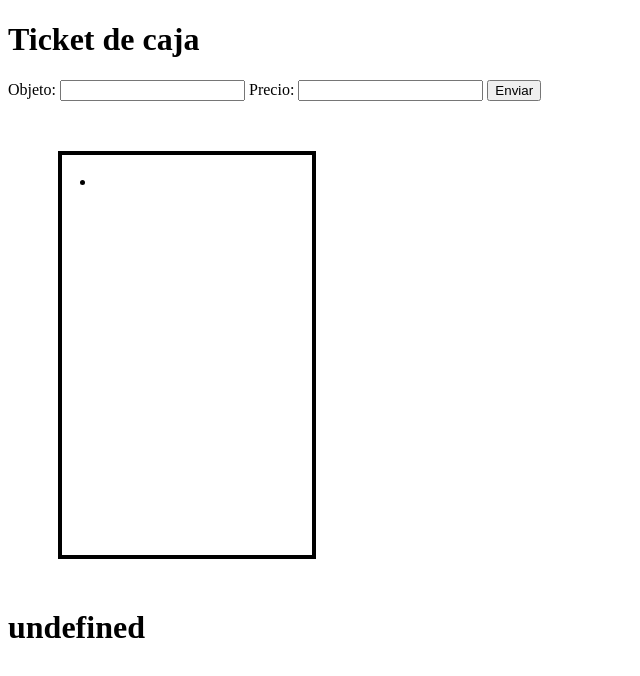
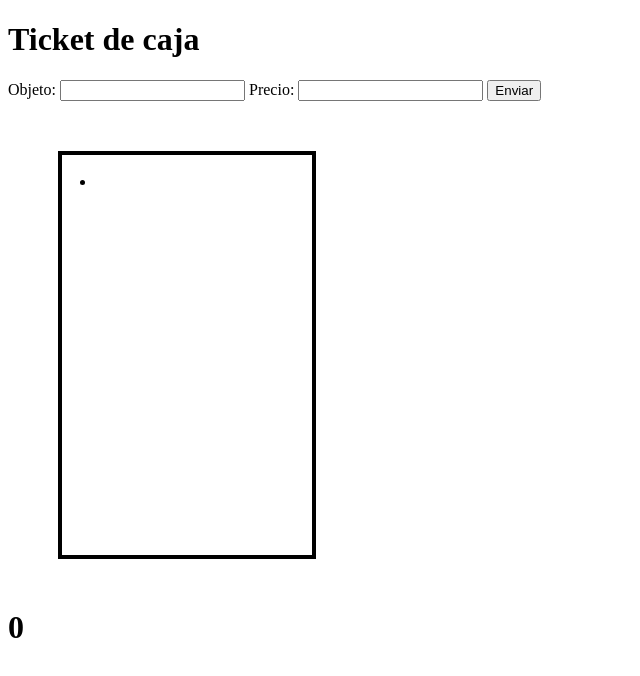
Before and after one commit to JosecarlosGlr/Ticket, a plain HTML site: page index.html in a window 1280 px wide. Both pictures are taken after a click on the button "Enviar". Shown: the whole page, without its empty margins (0-640 px from the left). Drawn offline with Linux system fonts and the light colour scheme.

Commit message:
ticket v2

```diff
--- a/index.html
+++ b/index.html
@@ -28,12 +28,15 @@
     <h1 id="costo">0</h1>
     <script>
     function compra(){
+        //agregar descripción del ticket
         let objeto=document.getElementById("Objeto").value;
-        let precio=document.getElementById("Precio").value;
-        let coste=document.getElementById("costo").value;
         let cadenaItem = "<li>" + objeto + "</li>";
         document.getElementById("cuadrado").innerHTML=document.getElementById("cuadrado").innerHTML+cadenaItem+"</ol>";
-        document.getElementById("costo").innerHTML=precio+coste;
+        //calcular suma del ticket
+        let precio=Number(document.getElementById("Precio").value);
+        let coste=Number(document.getElementById("costo").innerHTML);
+        let nuevocosto=precio+coste;
+        document.getElementById("costo").innerHTML=nuevocosto;
     }
     </script>
 
```
